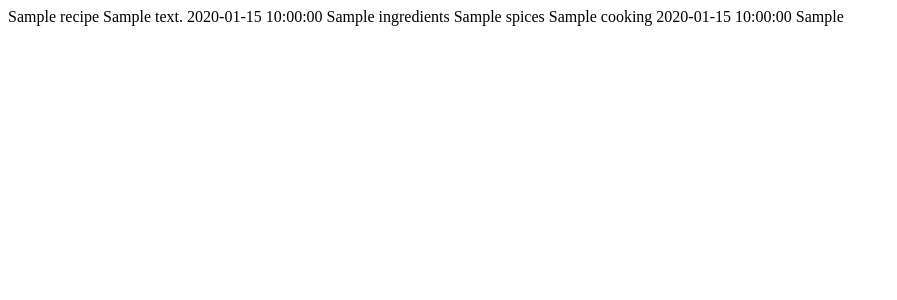
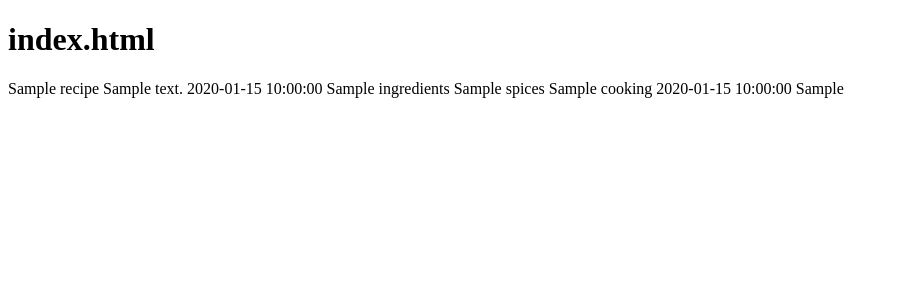
Before and after one commit to podvistorcheto/Milestone-3, a Flask app: page / in a window 1280 px wide. Shown: the top 300 px of the page, without its empty margins (0-897 px from the left). Run offline with Flask 2, Linux system fonts and the light colour scheme; a database or web service that is not in the repository returns one stand-in record (values such as "Sample title"); some libraries are stand-ins or nearby versions.

Commit message:
index.html extension added

```diff
--- /dev/null
+++ b/templates/index.html
@@ -0,0 +1,18 @@
+<!DOCTYPE html>
+<html lang="en">
+
+<head>
+	<meta charset="UTF-8" />
+	<meta name="viewport" content="width=device-width, initial-scale=1.0" />
+	<meta http-equiv="X-UA-Compatible" content="ie=edge" />
+	<link href="https://fonts.googleapis.com/icon?family=Material+Icons" rel="stylesheet" />
+	<title>Deyan Cookings and Booking</title>
+</head>
+	<h1>
+        index.html
+	</h1>
+    {% block content %}
+    {% endblock %}
+</body>
+
+</html>
--- a/templates/recipes.html
+++ b/templates/recipes.html
@@ -1,7 +1,5 @@
-<html>
-
-<head>
-<body>
+{% extends 'index.html' %}
+{% block content %}
 {% for recipe in recipes %}
 
 {{recipe.name}}
@@ -15,8 +13,4 @@
 
 
 {% endfor %}
-</body>
-</head>
-
-
-</html>
+{% endblock %}
```
